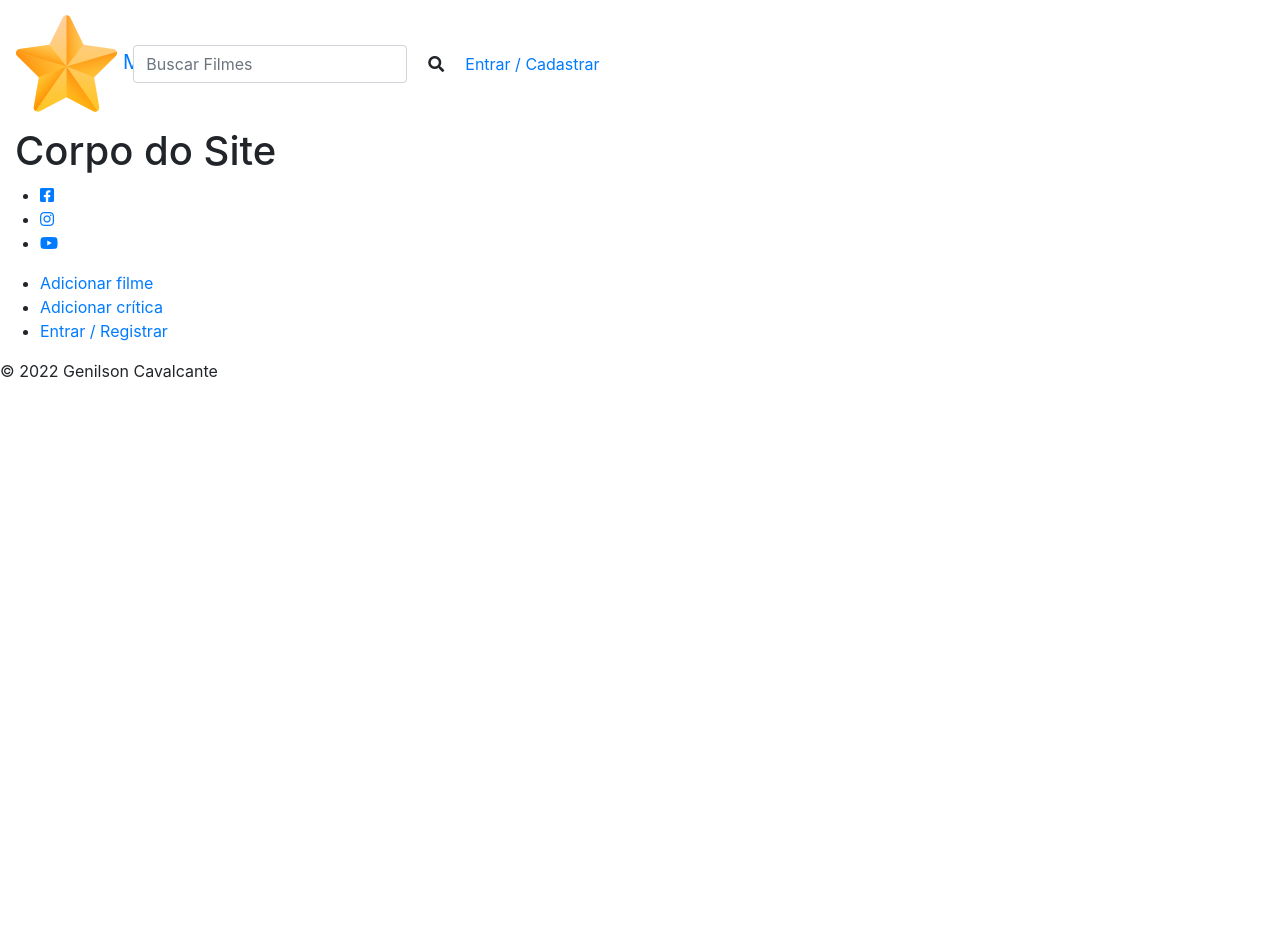
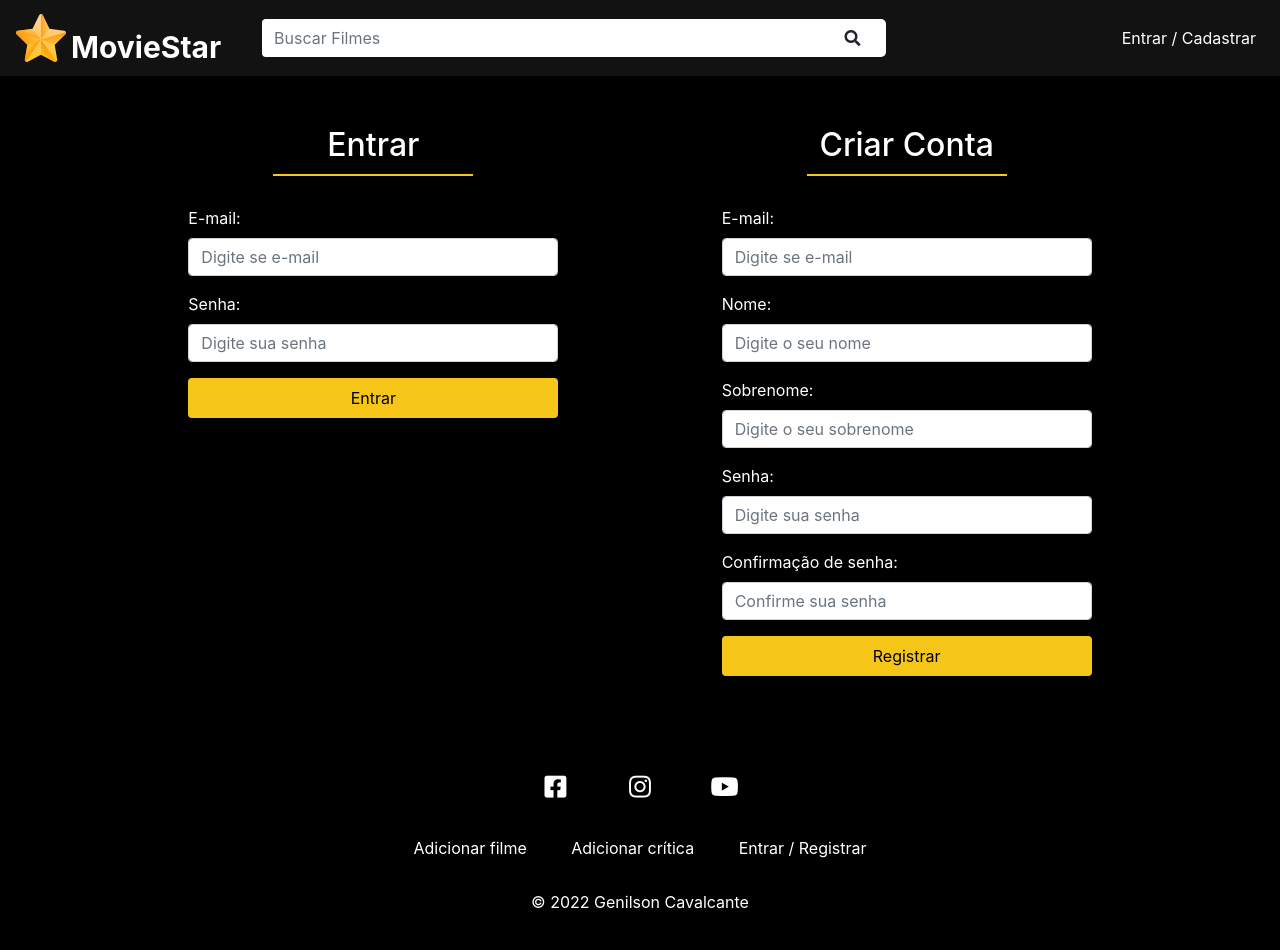
Before and after one commit to genilsoncavalcante/curso_php, a PHP site: page / in a window 1280 px wide. Before the commit the page ends 378 px from the top, so only its background shows below. Run offline with PHP 8.4, Linux system fonts and the light colour scheme.

Commit message:
estilização de login e registro

```diff
--- a/19_moviestar/css/styles.css
+++ b/19_moviestar/css/styles.css
@@ -1,3 +1,171 @@
-body {
-   background-color: #CCC;
+/* NAVBAR */
+.navbar-brand {
+   position: relative;
 }
+
+#logo {
+   width: 50px;
+}
+
+#moviestar-title {
+   color: #FFF;
+   position: absolute;
+   bottom: -2px;
+   font-size: 30px;
+   left: 55px;
+   font-weight: bold;
+}
+
+#main-navbar {
+   background-color: #121212;
+}
+
+#search-form {
+   margin: 0 auto;
+   background-color: #FFF;
+   border-radius: 5px;
+   width: 50%;
+   margin-left: 180px;
+}
+
+#search-form .form-control {
+   border: none;
+   width: 90%;
+   box-shadow: none;
+}
+
+#navbar {
+   min-width: 30%;
+}
+
+.navbar-nav .nav-item .nav-link {
+   color: #FFF;
+   transition: .5s;
+}
+
+.navbar-nav .nav-item .nav-link:hover {
+   color: #999;
+}
+
+.navbar-nav {
+   justify-content: flex-end;
+   width: 100%;
+}
+
+.bold {
+   font-weight: bold;
+}
+
+.msg-container {
+   background-color: #000;
+   padding: 15px;
+}
+
+.msg {
+   width: 60%;
+   margin: 0 auto;
+   padding: 10px;
+   border: solid 1px #000;
+   text-align: center;
+}
+
+.msg.error {
+   color: #842029;
+   background-color: #F8D7DA;
+   border-color: #F5C2C7;
+}
+
+.msg.success {
+   color: #0F5132;
+   background-color: #D1E7DD;
+   border-color: #BADBCC;
+}
+
+
+/* HOME */
+#main-container {
+   background-color: #000;
+   color: #FFF;
+   min-height: 65vh;
+   padding: 40px;
+}
+
+
+
+/* LOGIN / REGISTER */
+#auth-row {
+   justify-content: space-evenly;
+}
+
+#login-container h2,
+#register-container h2 {
+   text-align: center;
+   border-bottom: 2px solid #F5C518;
+   width: 200px;
+   margin: 0 auto;
+   padding: 10px;
+}
+
+#login-container form,
+#register-container form {
+   max-width: 400px;
+   margin: 30px auto;
+}
+
+input.card-btn {
+   color: #000;
+   background-color: #F5C518;
+   border: 2px solid #F5C518;
+   width: 100%;
+}
+
+input.card-btn:hover {
+   background-color: transparent;
+   color: #F5C518;
+   border-color: #F5C518;
+}
+
+
+
+/* FOOTER */
+#footer {
+   background-color: #000;
+   color: #FFF;
+   text-align: center;
+   margin: 0;
+   padding: 20px;
+}
+
+#social-container ul, #footer-links-container ul {
+   list-style-type: none;
+   padding: 0;
+}
+
+#social-container li, #footer-links-container li {
+   display: inline-block;
+   margin: 0 20px;
+}
+
+#social-container li {
+   height: 40px;
+   width: 40px;
+   border-radius: 100%;
+   transition: .5s;
+   line-height: 3;
+}
+#social-container li:hover {
+   background-color: #333;
+}
+
+#social-container a, #footer-links-container a {
+   color: #FFF;
+   transition: .5s;
+}
+
+#social-container li i {
+   font-size: 25px;
+}
+
+#footer-links-container {
+   margin: 30px 0;
+}
--- a/19_moviestar/index.php
+++ b/19_moviestar/index.php
@@ -1,83 +1,54 @@
 <?php
-require_once("globals.php");
-require_once("db.php");
+require_once("templates/header.php");
 ?>
-
-
-<!DOCTYPE html>
-<html lang="pt-br">
-
-<head>
-   <meta charset="UTF-8">
-   <meta http-equiv="X-UA-Compatible" content="IE=edge">
-   <meta name="viewport" content="width=device-width, initial-scale=1.0">
-   <title>MovieStar</title>
-   <link rel="short icon" href="<?php echo $BASE_URL ?>/img/moviestar.ico">
-   <!-- CSS -->
-   <link rel="stylesheet" href="<?php echo $BASE_URL ?>/css/styles.css">
-   <!-- BOOTSTRAP -->
-   <link rel="stylesheet" href="https://cdnjs.cloudflare.com/ajax/libs/twitter-bootstrap/4.5.3/css/bootstrap.css" integrity="sha512-drnvWxqfgcU6sLzAJttJv7LKdjWn0nxWCSbEAtxJ/YYaZMyoNLovG7lPqZRdhgL1gAUfa+V7tbin8y+2llC1cw==" crossorigin="anonymous" referrerpolicy="no-referrer" />
-   <!-- FONT AWESOME -->
-   <link rel="stylesheet" href="https://cdnjs.cloudflare.com/ajax/libs/font-awesome/5.15.1/css/all.min.css" integrity="sha512-+4zCK9k+qNFUR5X+cKL9EIR+ZOhtIloNl9GIKS57V1MyNsYpYcUrUeQc9vNfzsWfV28IaLL3i96P9sdNyeRssA==" crossorigin="anonymous" referrerpolicy="no-referrer" />
-</head>
-
-<body>
-   <header>
-      <nav id="main-navbar" class="navbar navbar-expand-lg">
-         <a href="<?php echo $BASE_URL ?>" class="navbar-brand">
-            <img src="<?php echo $BASE_URL ?>/img/logo.svg" alt="MovieStar" id="logo">
-            <span id="moviestar-title">MovieStar</span>
-         </a>
-         <button class="navbar-toggler" type="button" data-toggle="collapse" data-target="#navbar" aria-controls="navbar" aria-expanded="false" aria-label="Toggle navigation">
-            <i class="fas fa-bars"></i>
-         </button>
-         <form action="" method="GET" id="search-form" class="form-inline my-2 my-lg-0">
-            <input type="text" name="q" id="search" class="form-control mr-sm-2" type="search" placeholder="Buscar Filmes" aria-label="Search">
-            <button type="submit" class="btn my-2 my-sm-0">
-               <i class="fas fa-search"></i>
-            </button>
-         </form>
-         <div class="collapse navbar-collapse" id="navbar">
-            <ul class="navbar-nav">
-               <li class="nav-item">
-                  <a href="<?php echo $BASE_URL ?>/auth.php" class="nav-link">Entrar / Cadastrar</a>
-               </li>
-            </ul>
+<div id="main-container" class="container-fluid">
+   <div class="col-md-12">
+      <div class="row" id="auth-row">
+         <div class="col-md-4" id="login-container">
+            <h2>Entrar</h2>
+            <form action="" method="POST">
+               <input type="hidden" name="type" value="login">
+               <div class="form-group">
+                  <label for="email">E-mail:</label>
+                  <input type="email" name="email" id="email" class="form-control" placeholder="Digite se e-mail">
+               </div>
+               <div class="form-group">
+                  <label for="password">Senha:</label>
+                  <input type="password" name="password" id="password" class="form-control" placeholder="Digite sua senha">
+               </div>
+               <input type="submit" value="Entrar" class="btn card-btn">
+            </form>
          </div>
-      </nav>
-   </header>
-
-   <div id="main-container" class="container-fluid">
-      <h1>Corpo do Site</h1>
+         <div class="col-md-4" id="login-container">
+            <h2>Criar Conta</h2>
+            <form action="" method="POST">
+               <input type="hidden" name="type" value="register">
+               <div class="form-group">
+                  <label for="email">E-mail:</label>
+                  <input type="email" name="email" id="email" class="form-control" placeholder="Digite se e-mail">
+               </div>
+               <div class="form-group">
+                  <label for="name">Nome:</label>
+                  <input type="text" name="name" id="name" class="form-control" placeholder="Digite o seu nome">
+               </div>
+               <div class="form-group">
+                  <label for="lastname">Sobrenome:</label>
+                  <input type="text" name="lastname" id="lastname" class="form-control" placeholder="Digite o seu sobrenome">
+               </div>
+               <div class="form-group">
+                  <label for="password">Senha:</label>
+                  <input type="password" name="password" id="password" class="form-control" placeholder="Digite sua senha">
+               </div>
+               <div class="form-group">
+                  <label for="confirmpassword">Confirmação de senha:</label>
+                  <input type="password" name="confirmpassword" id="confirmpassword" class="form-control" placeholder="Confirme sua senha">
+               </div>
+               <input type="submit" value="Registrar" class="btn card-btn">
+            </form>
+         </div>
+      </div>
    </div>
-
-   <footer id="footer">
-      <div class="social-container">
-         <ul>
-            <li>
-               <a href="#"> <i class="fab fa-facebook-square"></i> </a>
-            </li>
-            <li>
-               <a href="#"> <i class="fab fa-instagram"></i> </a>
-            </li>
-            <li>
-               <a href="#"> <i class="fab fa-youtube"></i> </a>
-            </li>
-         </ul>
-      </div>
-      <div id="footer-links-container">
-         <ul>
-            <li><a href="#">Adicionar filme</a></li>
-            <li><a href="#">Adicionar crítica</a></li>
-            <li><a href="#">Entrar / Registrar</a></li>
-         </ul>
-      </div>
-      <p>&copy; 2022 Genilson Cavalcante</p>
-   </footer>
-
-   <!-- BOOTSTRAP JS -->
-   <script src="https://cdnjs.cloudflare.com/ajax/libs/jquery/3.5.1/jquery.min.js" integrity="sha512-bLT0Qm9VnAYZDflyKcBaQ2gg0hSYNQrJ8RilYldYQ1FxQYoCLtUjuuRuZo+fjqhx/qtq/1itJ0C2ejDxltZVFg==" crossorigin="anonymous" referrerpolicy="no-referrer"></script>
-   <script src="https://cdnjs.cloudflare.com/ajax/libs/twitter-bootstrap/4.5.3/js/bootstrap.js" integrity="sha512-KCgUnRzizZDFYoNEYmnqlo0PRE6rQkek9dE/oyIiCExStQ72O7GwIFfmPdkzk4OvZ/sbHKSLVeR4Gl3s7s679g==" crossorigin="anonymous" referrerpolicy="no-referrer"></script>
-</body>
-
-</html>
+</div>
+<?php
+require_once("templates/footer.php");
+?>
--- /dev/null
+++ b/19_moviestar/templates/footer.php
@@ -0,0 +1,29 @@
+   <footer id="footer">
+      <div id="social-container">
+         <ul>
+            <li>
+               <a href="#"> <i class="fab fa-facebook-square"></i> </a>
+            </li>
+            <li>
+               <a href="#"> <i class="fab fa-instagram"></i> </a>
+            </li>
+            <li>
+               <a href="#"> <i class="fab fa-youtube"></i> </a>
+            </li>
+         </ul>
+      </div>
+      <div id="footer-links-container">
+         <ul>
+            <li><a href="#">Adicionar filme</a></li>
+            <li><a href="#">Adicionar crítica</a></li>
+            <li><a href="#">Entrar / Registrar</a></li>
+         </ul>
+      </div>
+      <p>&copy; 2022 Genilson Cavalcante</p>
+   </footer>
+
+   <!-- BOOTSTRAP JS -->
+   <script src="https://cdnjs.cloudflare.com/ajax/libs/jquery/3.5.1/jquery.min.js" integrity="sha512-bLT0Qm9VnAYZDflyKcBaQ2gg0hSYNQrJ8RilYldYQ1FxQYoCLtUjuuRuZo+fjqhx/qtq/1itJ0C2ejDxltZVFg==" crossorigin="anonymous" referrerpolicy="no-referrer"></script>
+   <script src="https://cdnjs.cloudflare.com/ajax/libs/twitter-bootstrap/4.5.3/js/bootstrap.js" integrity="sha512-KCgUnRzizZDFYoNEYmnqlo0PRE6rQkek9dE/oyIiCExStQ72O7GwIFfmPdkzk4OvZ/sbHKSLVeR4Gl3s7s679g==" crossorigin="anonymous" referrerpolicy="no-referrer"></script>
+</body>
+</html>
--- /dev/null
+++ b/19_moviestar/templates/header.php
@@ -0,0 +1,55 @@
+<?php
+require_once("globals.php");
+require_once("db.php");
+
+$flassMessage = [];
+?>
+
+
+<!DOCTYPE html>
+<html lang="pt-br">
+
+<head>
+   <meta charset="UTF-8">
+   <meta http-equiv="X-UA-Compatible" content="IE=edge">
+   <meta name="viewport" content="width=device-width, initial-scale=1.0">
+   <title>MovieStar</title>
+   <link rel="short icon" href="<?php echo $BASE_URL ?>/img/moviestar.ico">
+   <!-- CSS -->
+   <link rel="stylesheet" href="<?php echo $BASE_URL ?>/css/styles.css">
+   <!-- BOOTSTRAP -->
+   <link rel="stylesheet" href="https://cdnjs.cloudflare.com/ajax/libs/twitter-bootstrap/4.5.3/css/bootstrap.css" integrity="sha512-drnvWxqfgcU6sLzAJttJv7LKdjWn0nxWCSbEAtxJ/YYaZMyoNLovG7lPqZRdhgL1gAUfa+V7tbin8y+2llC1cw==" crossorigin="anonymous" referrerpolicy="no-referrer" />
+   <!-- FONT AWESOME -->
+   <link rel="stylesheet" href="https://cdnjs.cloudflare.com/ajax/libs/font-awesome/5.15.1/css/all.min.css" integrity="sha512-+4zCK9k+qNFUR5X+cKL9EIR+ZOhtIloNl9GIKS57V1MyNsYpYcUrUeQc9vNfzsWfV28IaLL3i96P9sdNyeRssA==" crossorigin="anonymous" referrerpolicy="no-referrer" />
+</head>
+
+<body>
+   <header>
+      <nav id="main-navbar" class="navbar navbar-expand-lg">
+         <a href="<?php echo $BASE_URL ?>" class="navbar-brand">
+            <img src="<?php echo $BASE_URL ?>/img/logo.svg" alt="MovieStar" id="logo">
+            <span id="moviestar-title">MovieStar</span>
+         </a>
+         <button class="navbar-toggler" type="button" data-toggle="collapse" data-target="#navbar" aria-controls="navbar" aria-expanded="false" aria-label="Toggle navigation">
+            <i class="fas fa-bars"></i>
+         </button>
+         <form action="" method="GET" id="search-form" class="form-inline my-2 my-lg-0">
+            <input type="text" name="q" id="search" class="form-control mr-sm-2" type="search" placeholder="Buscar Filmes" aria-label="Search">
+            <button type="submit" class="btn my-2 my-sm-0">
+               <i class="fas fa-search"></i>
+            </button>
+         </form>
+         <div class="collapse navbar-collapse" id="navbar">
+            <ul class="navbar-nav">
+               <li class="nav-item">
+                  <a href="<?php echo $BASE_URL ?>/auth.php" class="nav-link">Entrar / Cadastrar</a>
+               </li>
+            </ul>
+         </div>
+      </nav>
+   </header>
+   <?php if (!empty($flassMessage["msg"])) : ?>
+      <div class="msg-container">
+         <p class="msg <?php echo $flassMessage["type"] ?>"><?php echo $flassMessage["msg"] ?></p>
+      </div>
+   <?php endif; ?>
```
Also changed, not shown: 19_moviestar/auth.php (added, +9 -0 lines).
